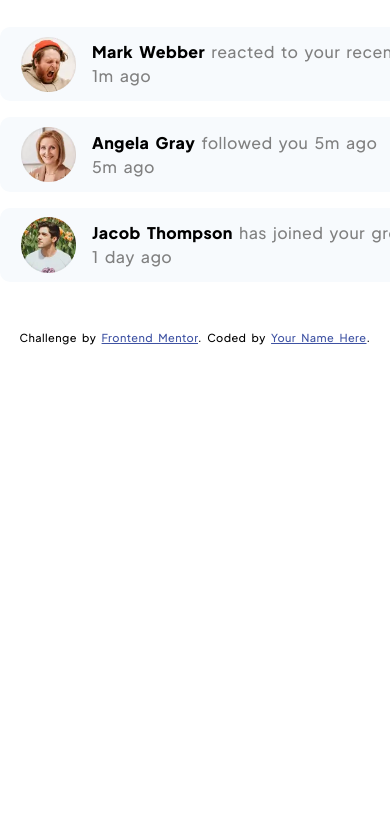
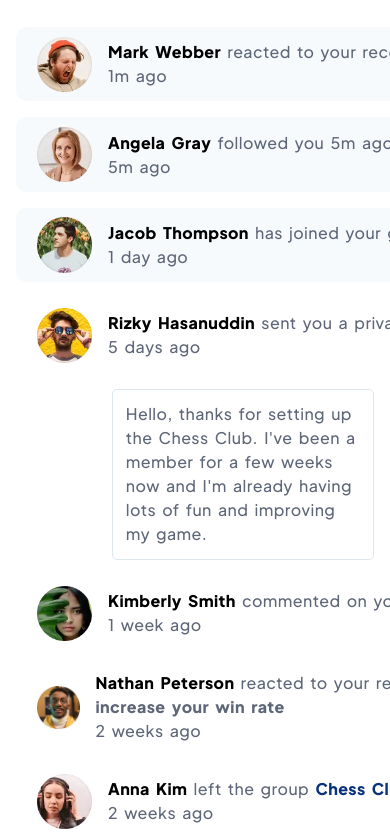
Before and after one commit to Al3377/notifications-page-main, a website: page index.html in a window 390 px wide. Shown: the part 97-931 px from the top of the page. Before the commit the page ends 892 px from the top, so only its background shows below. Drawn offline with Linux system fonts and the light colour scheme.

Commit message:
problem with h-scroll on mobile

```diff
--- a/index.html
+++ b/index.html
@@ -87,16 +87,87 @@
             <div class="tab__time gray-500">1 day ago</div>
           </div>
         </div>
+        <div class="tab">
+          <div class="tab__img">
+            <img
+              src="./assets/images/avatar-rizky-hasanuddin.webp"
+              alt="profile pic"
+            />
+          </div>
+          <div class="tab__text">
+            <p>
+              <span class="name">Rizky Hasanuddin </span>
+              <span class="gray-500">sent you a private message </span>
+            </p>
+            <div class="tab__time gray-500">5 days ago</div>
+          </div>
+        </div>
+        <div class="private-msg gray-500">
+          <p>
+            Hello, thanks for setting up the Chess Club. I've been a member for
+            a few weeks now and I'm already having lots of fun and improving my
+            game.
+          </p>
+        </div>
+        <div class="tab">
+          <div class="tab__img">
+            <img
+              src="./assets/images/avatar-kimberly-smith.webp"
+              alt="profile pic"
+            />
+          </div>
+          <div class="tab__text">
+            <p>
+              <span class="name">Kimberly Smith</span>
+              <span class="gray-500">commented on your picture</span>
+            </p>
+            <div class="tab__time gray-500">1 week ago</div>
+          </div>
+          <div class="img-post">
+            <img
+              src="assets/images/image-chess.webp"
+              alt="girl playing chess"
+            />
+          </div>
+        </div>
+        <div class="tab">
+          <div class="tab__img">
+            <img
+              src="./assets/images/avatar-nathan-peterson.webp"
+              alt="profile pic"
+            />
+          </div>
+          <div class="tab__text">
+            <p>
+              <span class="name">Nathan Peterson</span>
+              <span class="gray-500">reacted to your recent post </span>
+              <span class="gray-800"
+                >5 end-game strategies to increase your win rate</span
+              >
+            </p>
+            <div class="tab__time gray-500">2 weeks ago</div>
+          </div>
+        </div>
+        <div class="tab">
+          <div class="tab__img">
+            <img src="./assets/images/avatar-anna-kim.webp" alt="profile pic" />
+          </div>
+          <div class="tab__text">
+            <p>
+              <span class="name"> Anna Kim</span>
+              <span class="gray-500">left the group </span
+              ><span class="blue-800">Chess Club</span>
+            </p>
+            <div class="tab__time gray-500">2 weeks ago</div>
+          </div>
+        </div>
       </section>
     </main>
     <!--
 
-      Rizky Hasanuddin sent you a private message 5 days ago Hello,
-    thanks for setting up the Chess Club. I've been a member for a few weeks now
-    and I'm already having lots of fun and improving my game. Kimberly Smith
-    commented on your picture 1 week ago Nathan Peterson reacted to your recent
-    post 5 end-game strategies to increase your win rate 2 weeks ago Anna Kim
-    left the group Chess Club 2 weeks ago -->
+
+
+     -->
 
     <div class="attribution">
       Challenge by
--- a/sass/_elements.scss
+++ b/sass/_elements.scss
@@ -28,7 +28,18 @@ button {
     width: 8%;
     margin: 0.3rem 1rem;
   }
+}
 
-  &__text {
-  }
+.private-msg {
+  max-width: 600px;
+  margin-left: 6rem;
+  margin-bottom: 1rem;
+  padding: 0.8rem;
+  border: 1px solid $light-grayish-blue-2;
+  border-radius: 5px;
 }
+
+.img-post {
+  width: 7%;
+  margin-left: auto;
+}
--- a/sass/_typography.scss
+++ b/sass/_typography.scss
@@ -10,11 +10,11 @@ body {
 }
 .gray-500 {
   font-weight: 500;
-  color: gray;
+  color: $dark-grayish-blue;
 }
 .gray-800 {
   font-weight: 800;
-  color: gray;
+  color: $dark-grayish-blue;
 }
 .blue-800 {
   font-weight: 800;
--- a/sass/main.scss
+++ b/sass/main.scss
@@ -6,7 +6,10 @@
 .notifications {
   max-width: 700px;
   margin: 3rem auto;
-
+  @media (max-width: 425px) {
+    max-width: 100vw;
+    margin: 3rem 1rem;
+  }
   &__header {
     display: flex;
     align-items: center;
```
Also changed, not shown: css/style.css, 1 other file.
